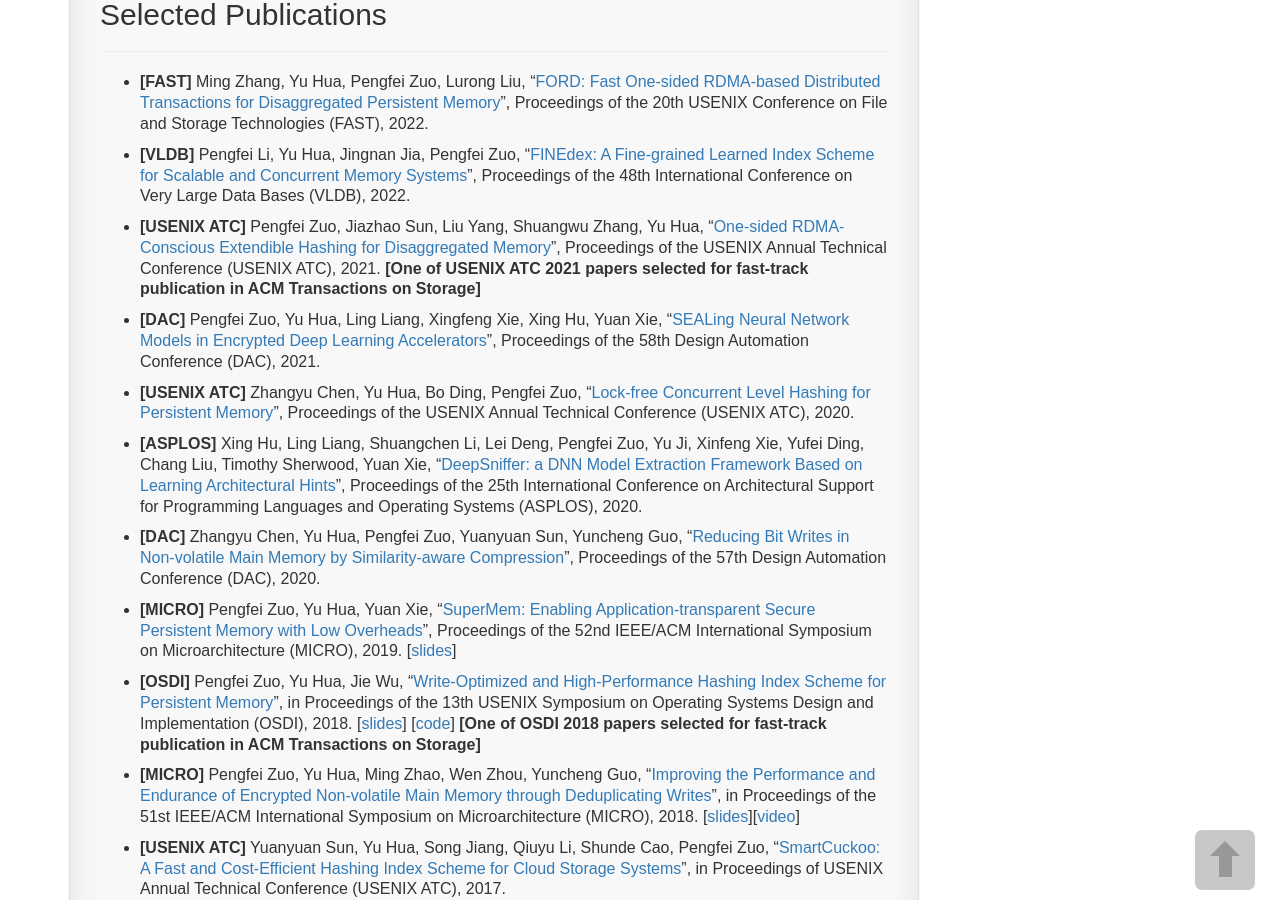
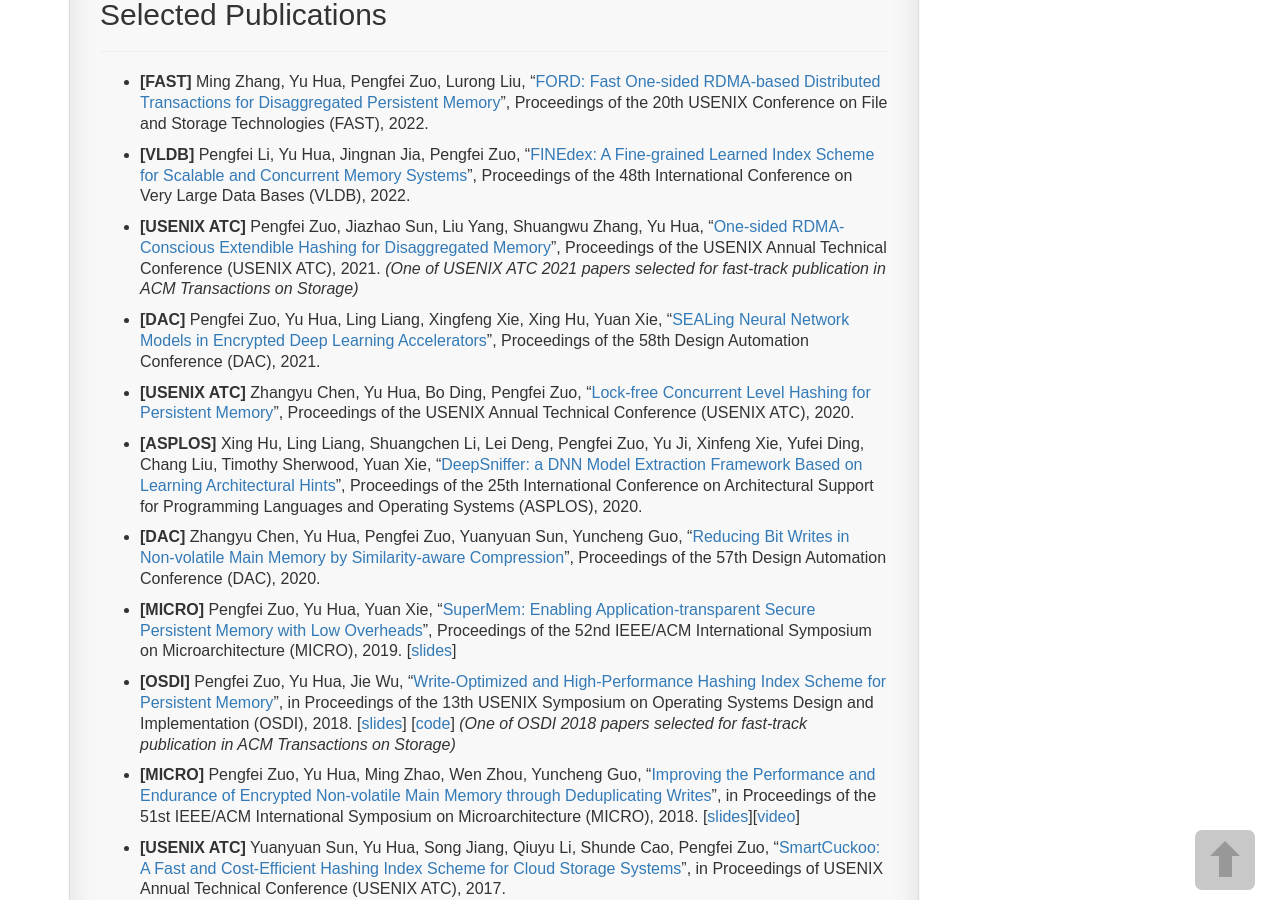
Before and after one commit to Menguozi/Menguozi.github.io, a Jekyll site: the page built from pages/1_homepage.md, in a window 1280 px wide and 900 px high, scrolled down 891 px. Built offline with Jekyll 4.4.1, drawn with Linux system fonts in a browser that asks for light colours; comment, search, counter and statistics services are not loaded.

```diff
--- a/pages/1_homepage.md
+++ b/pages/1_homepage.md
@@ -38,7 +38,7 @@ permalink: /homepage/
 
 * **[VLDB]** Pengfei Li, Yu Hua, Jingnan Jia, Pengfei Zuo, "[FINEdex: A Fine-grained Learned Index Scheme for Scalable and Concurrent Memory Systems](https://pfzuo.github.io/)", Proceedings of the 48th International Conference on Very Large Data Bases (VLDB), 2022.
 
-* **[USENIX ATC]** Pengfei Zuo, Jiazhao Sun, Liu Yang, Shuangwu Zhang, Yu Hua, "[One-sided RDMA-Conscious Extendible Hashing for Disaggregated Memory](https://www.usenix.org/conference/atc21/presentation/zuo)", Proceedings of the USENIX Annual Technical Conference (USENIX ATC), 2021. **[One of USENIX ATC 2021 papers selected for fast-track publication in ACM Transactions on Storage]**
+* **[USENIX ATC]** Pengfei Zuo, Jiazhao Sun, Liu Yang, Shuangwu Zhang, Yu Hua, "[One-sided RDMA-Conscious Extendible Hashing for Disaggregated Memory](https://www.usenix.org/conference/atc21/presentation/zuo)", Proceedings of the USENIX Annual Technical Conference (USENIX ATC), 2021. *(One of USENIX ATC 2021 papers selected for fast-track publication in ACM Transactions on Storage)*
 
 * **[DAC]** Pengfei Zuo, Yu Hua, Ling Liang, Xingfeng Xie, Xing Hu, Yuan Xie, "[SEALing Neural Network Models in Encrypted Deep Learning Accelerators](https://csyhua.github.io/csyhua/hua-dac2021-seal.pdf)", Proceedings of the 58th Design Automation Conference (DAC), 2021.
 
@@ -50,7 +50,7 @@ permalink: /homepage/
 
 * **[MICRO]** Pengfei Zuo, Yu Hua, Yuan Xie, "[SuperMem: Enabling Application-transparent Secure Persistent Memory with Low Overheads](https://csyhua.github.io/csyhua/hua-micro2019.pdf)", Proceedings of the 52nd IEEE/ACM International Symposium on Microarchitecture (MICRO), 2019.    [[slides](https://csyhua.github.io/csyhua/hua-micro2019-slides.pdf)]
 
-* **[OSDI]** Pengfei Zuo, Yu Hua, Jie Wu, "[Write-Optimized and High-Performance Hashing Index Scheme for Persistent Memory](https://csyhua.github.io/csyhua/hua-OSDI2018.pdf)", in Proceedings of the 13th USENIX Symposium on Operating Systems Design and Implementation (OSDI), 2018. [[slides](https://www.usenix.org/sites/default/files/conference/protected-files/osdi18_slides_zuo.pdf)] [[code](https://github.com/Pfzuo/Level-Hashing)] **[One of OSDI 2018 papers selected for fast-track publication in ACM Transactions on Storage]**
+* **[OSDI]** Pengfei Zuo, Yu Hua, Jie Wu, "[Write-Optimized and High-Performance Hashing Index Scheme for Persistent Memory](https://csyhua.github.io/csyhua/hua-OSDI2018.pdf)", in Proceedings of the 13th USENIX Symposium on Operating Systems Design and Implementation (OSDI), 2018. [[slides](https://www.usenix.org/sites/default/files/conference/protected-files/osdi18_slides_zuo.pdf)] [[code](https://github.com/Pfzuo/Level-Hashing)] *(One of OSDI 2018 papers selected for fast-track publication in ACM Transactions on Storage)*
 
 * **[MICRO]** Pengfei Zuo, Yu Hua, Ming Zhao, Wen Zhou, Yuncheng Guo, "[Improving the Performance and Endurance of Encrypted Non-volatile Main Memory through Deduplicating Writes](https://csyhua.github.io/csyhua/hua-MICRO2018.pdf)", in Proceedings of the 51st IEEE/ACM International Symposium on Microarchitecture (MICRO), 2018. [[slides](https://csyhua.github.io/csyhua/hua-micro2018-slides.pdf)][[video](https://youtu.be/CU-RVr8wOk0)]
 
```
